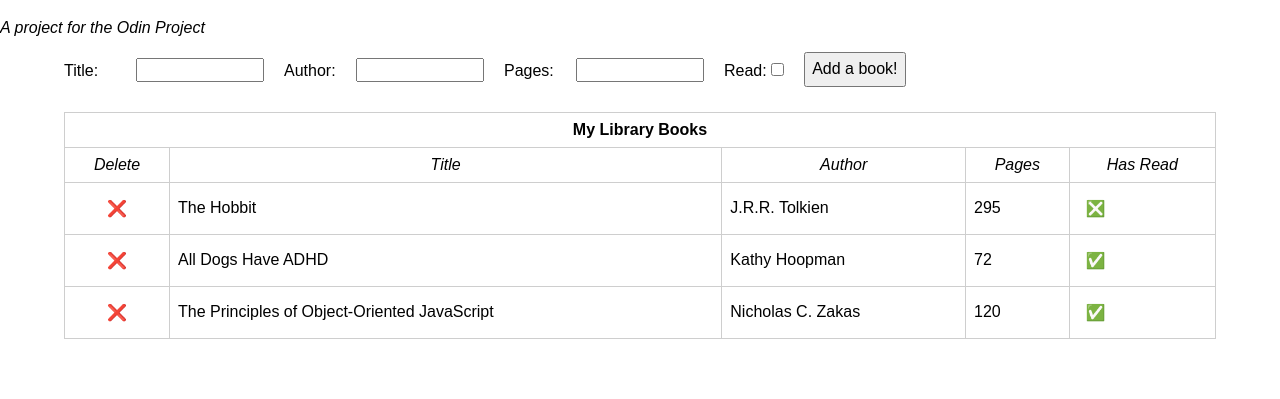
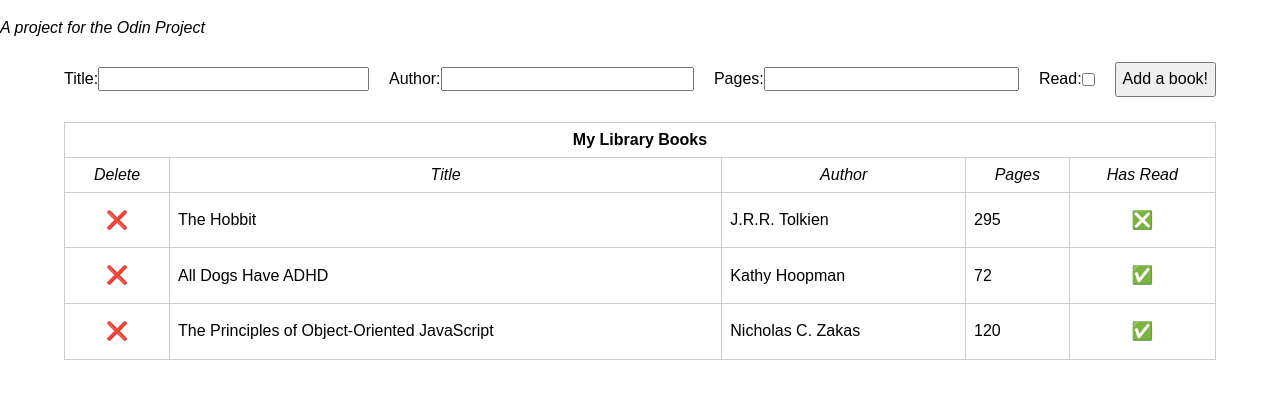
Before and after one commit to PuppyGirlBelly/odin_library, a website: page index.html in a window 1280 px wide. Shown: the part 61-460 px from the top of the page. Drawn offline with Linux system fonts and the light colour scheme; files that its build step writes are made by us from their sources.

Commit message:
convert project to use scss

```diff
--- a/index.html
+++ b/index.html
@@ -7,7 +7,7 @@
         <meta name="description" content="">
         <meta name="viewport" content="width=device-width, initial-scale=1">
 
-        <link rel="stylesheet" href="css/normalize.min.css">
+        <link rel="stylesheet" href="css/normalize.css">
         <link rel="stylesheet" href="css/main.css">
         <script src="js/main.js" defer></script>
     </head>
--- /dev/null
+++ b/scss/main.scss
@@ -0,0 +1,67 @@
+* {
+  box-sizing: border-box;
+}
+
+form {
+  margin: 25px auto;
+  width: 90%;
+  display: flex;
+  flex-flow: row wrap;
+  justify-content: space-between;
+
+  label {
+    flex: 1 0 100px;
+    margin-right: 20px;
+    display: flex;
+    flex-flow: row nowrap;
+    align-items: center;
+
+    &:last-of-type {
+      flex: unset;
+    }
+
+    input[type="text"] {
+      width: auto;
+      flex: 1 1 60%;
+    }
+  }
+
+  button {
+    height: 35px;
+  }
+}
+
+table {
+  width: 90%;
+  margin: 25px auto;
+  border-collapse: collapse;
+
+  * {
+    border: 1px solid #cecece;
+    padding: 0.5em;
+  }
+
+  thead td {
+    text-align: center;
+    font-style: italic;
+  }
+
+  tbody tr {
+    height: 50px;
+
+    & td:first-child,
+    & td:last-child {
+      text-align: center;
+    }
+  }
+}
+
+.btn {
+  background: none;
+  border: none;
+  font-size: 1.1rem;
+
+  &:hover {
+    cursor: pointer;
+  }
+}
```
Also changed, not shown: css/main.css, 1 other file.
